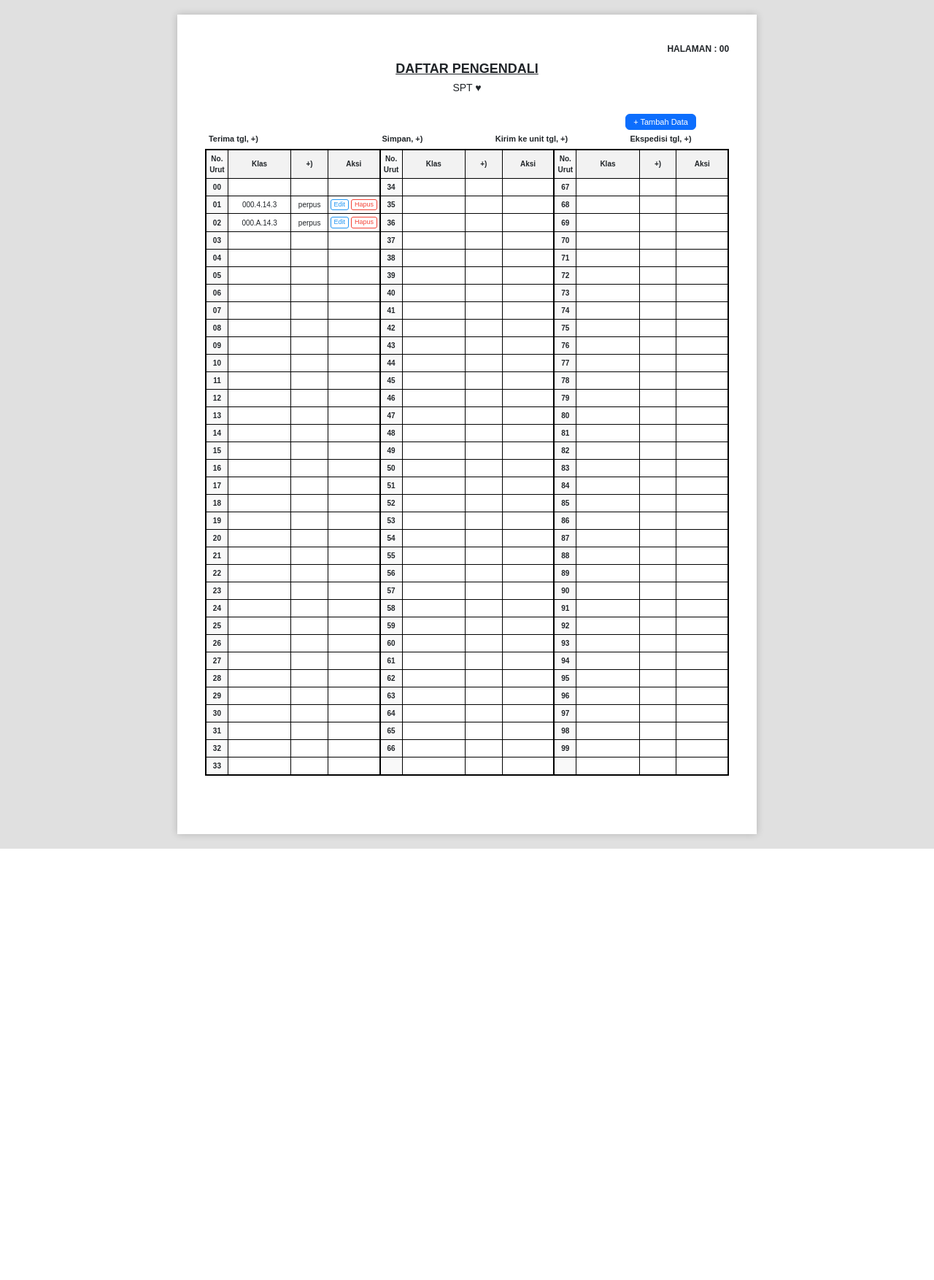
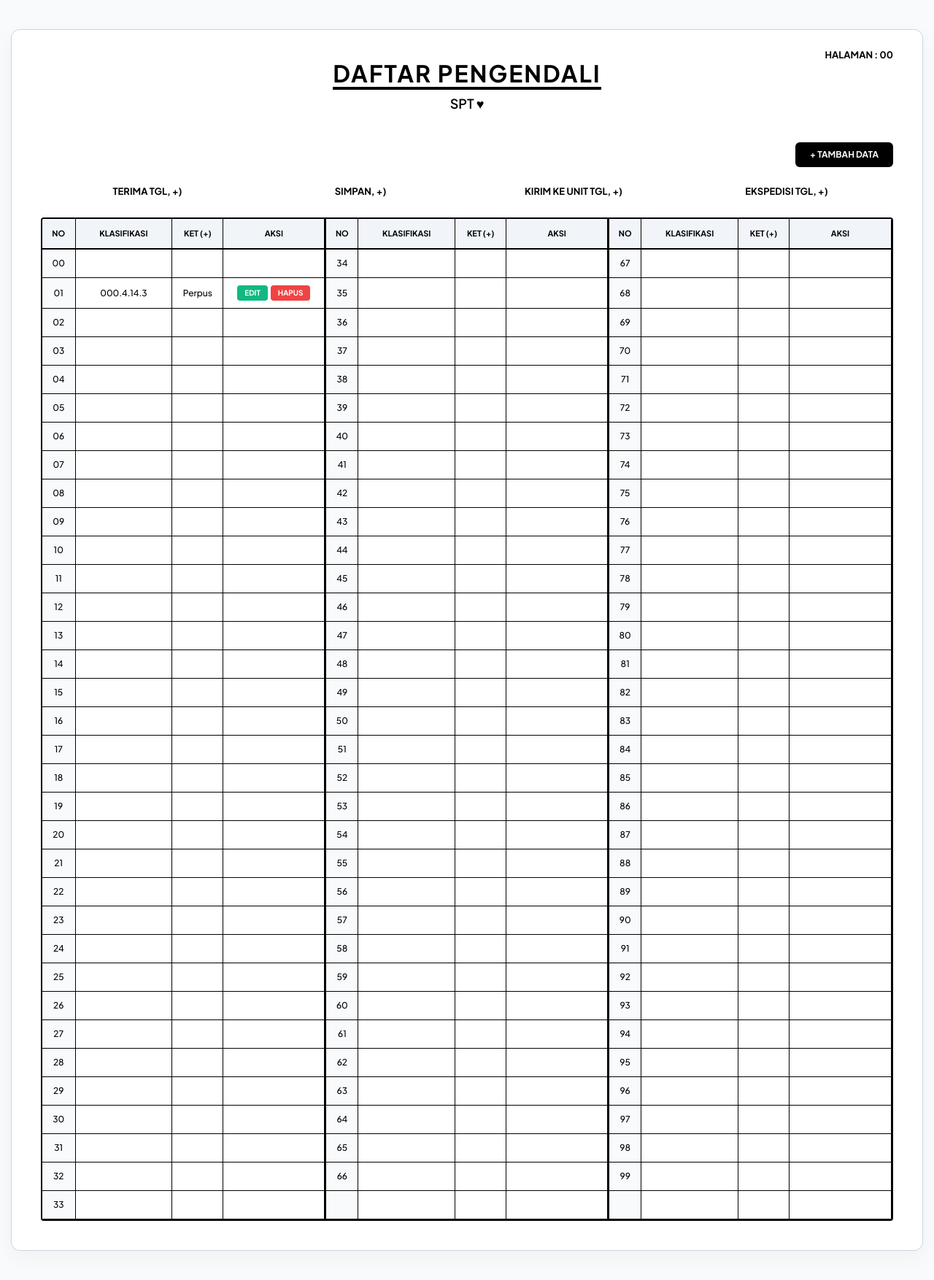
Before and after one commit to alkhila/Magang_WebsiteSurat, a PHP site: page / in a window 1280 px wide. Shown: the whole page at 73% size. Before the commit the page ends 1163 px from the top, so only its background shows below. Run offline with PHP 8.4, Linux system fonts and the light colour scheme; some libraries are stand-ins or nearby versions.

Commit message:
benerin tampilan tabel

```diff
--- a/index.php
+++ b/index.php
@@ -4,189 +4,214 @@
 <head>
   <meta charset="UTF-8">
   <meta name="viewport" content="width=device-width, initial-scale=1.0">
-  <title>Daftar Pengendali - SPT</title>
+  <title>Daftar Pengendali SPT</title>
   <link href="https://cdn.jsdelivr.net/npm/bootstrap@5.3.0/dist/css/bootstrap.min.css" rel="stylesheet">
+  <link href="https://cdn.jsdelivr.net/npm/sweetalert2@11/dist/sweetalert2.min.css" rel="stylesheet">
+  <link href="https://fonts.googleapis.com/css2?family=Plus+Jakarta+Sans:wght@400;500;600;700&display=swap"
+    rel="stylesheet">
   <style>
-    body {
-      background-color: #e0e0e0;
-      font-family: 'Arial', sans-serif;
-      margin: 0;
-      padding: 20px;
+    :root {
+      --success-color: #10b981;
+      --danger-color: #ef4444;
     }
 
-    .document-container {
-      background-color: white;
-      width: 210mm;
+    body {
+      background-color: #f8fafc;
+      font-family: 'Plus Jakarta Sans', sans-serif;
+      color: #000000;
+      padding: 40px 15px;
+    }
+
+    .main-card {
+      background: #ffffff;
+      border-radius: 12px;
+      box-shadow: 0 10px 30px rgba(0, 0, 0, 0.04);
+      padding: 40px;
+      max-width: 1280px;
       margin: 0 auto;
-      padding: 10mm;
-      box-shadow: 0 0 10px rgba(0, 0, 0, 0.2);
-      min-height: 297mm;
       position: relative;
+      border: 1px solid #cbd5e1;
     }
 
     .page-info {
-      text-align: right;
-      font-size: 12px;
-      font-weight: bold;
+      position: absolute;
+      top: 25px;
+      right: 40px;
+      font-weight: 700;
+      font-size: 13px;
     }
 
-    .title {
+    .header-brand {
       text-align: center;
-      font-size: 18px;
-      font-weight: bold;
-      text-decoration: underline;
-      margin-top: 5px;
+      margin-bottom: 40px;
     }
 
-    .subtitle {
-      text-align: center;
-      margin-top: 2px;
-      font-size: 14px;
+    .header-brand h2 {
+      font-weight: 800;
+      text-transform: uppercase;
+      letter-spacing: 2px;
+      margin-bottom: 5px;
+      display: inline-block;
+      border-bottom: 4px solid #000;
+    }
+
+    .header-brand p {
+      font-weight: 600;
+      font-size: 18px;
+      margin: 0;
+    }
+
+    .status-header-grid {
+      display: grid;
+      grid-template-columns: repeat(4, 1fr);
       margin-bottom: 25px;
     }
 
-    .header-area {
-      display: flex;
-      justify-content: space-between;
-      font-size: 11px;
-      font-weight: bold;
-      margin-bottom: 5px;
-      padding: 0 5px;
-      align-items: flex-end;
+    .status-item {
+      font-size: 13px;
+      font-weight: 700;
+      text-transform: uppercase;
+      text-align: center;
     }
 
-    .btn-tambah-container {
-      display: flex;
-      flex-direction: column;
-      align-items: center;
-    }
-
-    .btn-tambah {
-      padding: 2px 10px;
-      font-size: 11px;
-      margin-bottom: 4px;
+    .table-responsive {
+      border: 2px solid #000;
+      border-radius: 4px;
+      overflow: hidden;
     }
 
     .main-table {
       width: 100%;
       border-collapse: collapse;
-      border: 2px solid black;
     }
 
-    .main-table th,
-    .main-table td {
-      border: 1px solid black;
-      font-size: 10px;
-      padding: 4px 2px;
-      height: 24px;
-      text-align: center;
+    .main-table th {
+      background-color: #f1f5f9;
+      padding: 12px 8px;
+      font-size: 11px;
+      font-weight: 800;
+      text-transform: uppercase;
+      border-bottom: 2px solid #000;
+      border-right: 1px solid #000;
     }
 
-    .header-row {
-      background-color: #f2f2f2;
+    .main-table td {
+      padding: 10px 6px;
+      font-size: 12px;
+      border-bottom: 1px solid #000;
+      border-right: 1px solid #000;
+      vertical-align: middle;
+      font-weight: 500;
+      color: #000;
     }
 
-    .col-no {
-      width: 30px;
-      background-color: #f9f9f9;
-      font-weight: bold;
+    .col-divider {
+      border-left: 3px solid #000 !important;
     }
 
-    .divider {
-      border-left: 2px solid black !important;
+    .no-column {
+      background-color: #f8fafc;
+      font-weight: 700;
+      width: 45px;
     }
 
-    .btn-group-aksi {
-      display: flex;
-      gap: 3px;
-      justify-content: center;
+    .btn-modern-add {
+      background-color: #000;
+      color: #fff;
+      border: none;
+      padding: 8px 20px;
+      font-weight: 700;
+      font-size: 12px;
+      border-radius: 6px;
+      transition: 0.3s;
     }
 
-    .btn-edit-small {
-      cursor: pointer;
-      text-decoration: none;
-      color: #2196F3;
-      border: 1px solid #2196F3;
-      padding: 0px 4px;
-      border-radius: 3px;
-      font-size: 9px;
-      background: transparent;
+    .btn-modern-add:hover {
+      background-color: #333;
+      transform: translateY(-1px);
     }
 
-    .btn-hapus-small {
-      text-decoration: none;
-      color: #F44336;
-      border: 1px solid #F44336;
-      padding: 0px 4px;
-      border-radius: 3px;
-      font-size: 9px;
+    .btn-action-edit {
+      background-color: var(--success-color);
+      color: #fff;
+      border: none;
+      padding: 3px 10px;
+      border-radius: 4px;
+      font-size: 10px;
+      font-weight: 700;
+    }
+
+    .btn-action-delete {
+      background-color: var(--danger-color);
+      color: #fff;
+      border: none;
+      padding: 3px 10px;
+      border-radius: 4px;
+      font-size: 10px;
+      font-weight: 700;
+      margin-left: 4px;
     }
   </style>
 </head>
 
 <body>
 
-  <div class="document-container">
+  <div class="main-card">
     <div class="page-info">HALAMAN : 00</div>
-    <div class="title">DAFTAR PENGENDALI</div>
-    <div class="subtitle">SPT ♥</div>
-
-    <div class="header-area">
-      <div style="width: 25%;">Terima tgl, +)</div>
-      <div style="width: 25%; text-align: center;">Simpan, +)</div>
-      <div style="width: 25%; text-align: center;">Kirim ke unit tgl, +)</div>
-      <div style="width: 25%; text-align: right;" class="btn-tambah-container">
-        <button type="button" class="btn btn-primary btn-tambah" onclick="bukaModalTambah()">
-          + Tambah Data
-        </button>
-        <div>Ekspedisi tgl, +)</div>
-      </div>
+    <div class="header-brand">
+      <h2>Daftar Pengendali</h2>
+      <p>SPT ♥</p>
     </div>
 
-    <table class="main-table">
+    <div class="d-flex justify-content-end mb-4">
+      <button class="btn-modern-add" onclick="bukaModalTambah()">+ TAMBAH DATA</button>
+    </div>
+
+    <div class="status-header-grid">
+      <div class="status-item">Terima Tgl, +)</div>
+      <div class="status-item">Simpan, +)</div>
+      <div class="status-item">Kirim Ke Unit Tgl, +)</div>
+      <div class="status-item">Ekspedisi Tgl, +)</div>
+    </div>
+
+    <div class="table-responsive">
+      <table class="main-table text-center">
         <thead>
-        <tr class="header-row">
+          <tr>
             <?php for ($k = 0; $k < 3; $k++): ?>
-            <th class="col-no <?= ($k > 0) ? 'divider' : '' ?>">No. Urut</th>
-            <th style="width:85px;">Klas</th>
-            <th style="width:50px;">+)</th>
-            <th style="width:70px;">Aksi</th>
+              <th class="<?= ($k > 0) ? 'col-divider' : '' ?>">No</th>
+              <th>Klasifikasi</th>
+              <th width="70">Ket (+)</th>
+              <th width="140">Aksi</th>
             <?php endfor; ?>
           </tr>
         </thead>
         <tbody>
           <?php
-        // Data dummy
-        $data_input = [
-          "01" => ["k" => "000.4.14.3", "p" => "perpus"],
-          "02" => ["k" => "000.A.14.3", "p" => "perpus"],
-        ];
+          // Data dummy awal
+          $data = ["01" => ["k" => "000.4.14.3", "p" => "Perpus"]];
 
           for ($i = 0; $i < 34; $i++) {
             echo "<tr>";
-          $config = [['start' => 0, 'max' => 33], ['start' => 34, 'max' => 66], ['start' => 67, 'max' => 99]];
-
-          foreach ($config as $index => $c) {
-            $class_divider = ($index > 0) ? "divider" : "";
-            $val = $c['start'] + $i;
-            if ($val <= $c['max']) {
-              $formatted_no = str_pad($val, 2, "0", STR_PAD_LEFT);
-              $klas = $data_input[$formatted_no]['k'] ?? '';
-              $plus = $data_input[$formatted_no]['p'] ?? '';
-
-              echo "<td class='col-no $class_divider'>$formatted_no</td>";
-              echo "<td>$klas</td>";
-              echo "<td>$plus</td>";
+            $ranges = [['s' => 0, 'm' => 33], ['s' => 34, 'm' => 66], ['s' => 67, 'm' => 99]];
+            foreach ($ranges as $idx => $r) {
+              $divider = ($idx > 0) ? 'col-divider' : '';
+              $n = $r['s'] + $i;
+              if ($n <= $r['m']) {
+                $f_no = str_pad($n, 2, "0", STR_PAD_LEFT);
+                $k = $data[$f_no]['k'] ?? '';
+                $p = $data[$f_no]['p'] ?? '';
+                echo "<td class='no-column $divider'>$f_no</td>";
+                echo "<td>$k</td>";
+                echo "<td>$p</td>";
                 echo "<td>";
-              if (isset($data_input[$formatted_no])) {
-                echo "<div class='btn-group-aksi'>";
-                echo "<button class='btn-edit-small' onclick='bukaModalEdit(\"$formatted_no\", \"$klas\", \"$plus\")'>Edit</button>";
-                echo "<a href='#' class='btn-hapus-small'>Hapus</a>";
-                echo "</div>";
+                if (isset($data[$f_no])) {
+                  echo "<button class='btn-action-edit' onclick='bukaModalEdit(\"$f_no\", \"$k\", \"$p\")'>EDIT</button>";
+                  echo "<button class='btn-action-delete' onclick='konfirmasiHapus(\"$f_no\")'>HAPUS</button>";
                 }
                 echo "</td>";
               } else {
-              echo "<td class='col-no $class_divider'></td><td></td><td></td><td></td>";
+                echo "<td class='no-column $divider'></td><td></td><td></td><td></td>";
               }
             }
             echo "</tr>";
@@ -195,33 +220,34 @@
         </tbody>
       </table>
     </div>
+  </div>
 
-  <div class="modal fade" id="modalData" tabindex="-1" aria-hidden="true">
-    <div class="modal-dialog">
-      <div class="modal-content">
-        <div class="modal-header">
-          <h5 class="modal-title" id="modalTitle">Tambah Data</h5>
-          <button type="button" class="btn-close" data-bs-dismiss="modal" aria-label="Close"></button>
+  <div class="modal fade" id="modalData" tabindex="-1">
+    <div class="modal-dialog modal-dialog-centered">
+      <div class="modal-content border-0 shadow-lg" style="border-radius: 12px;">
+        <div class="modal-header bg-dark text-white" style="border-radius: 12px 12px 0 0;">
+          <h6 class="modal-title fw-bold" id="modalTitle">TAMBAH DATA BARU</h6>
+          <button type="button" class="btn-close btn-close-white" data-bs-dismiss="modal"></button>
         </div>
-        <form action="proses.php" method="POST">
-          <div class="modal-body">
-            <input type="hidden" name="aksi" id="form_aksi" value="tambah">
+        <form id="formInput">
+          <input type="hidden" id="form_mode" value="tambah">
+          <div class="modal-body p-4">
             <div class="mb-3">
-              <label class="form-label">Nomor Urut</label>
-              <input type="number" name="no_urut" id="input_no" class="form-control" min="0" max="99" required>
+              <label class="form-label small fw-bold">NOMOR URUT</label>
+              <input type="number" id="input_no" class="form-control" placeholder="00-99" required>
             </div>
             <div class="mb-3">
-              <label class="form-label">Klasifikasi (Klas)</label>
-              <input type="text" name="klas" id="input_klas" class="form-control" required>
+              <label class="form-label small fw-bold">KLASIFIKASI</label>
+              <input type="text" id="input_klas" class="form-control" required>
             </div>
             <div class="mb-3">
-              <label class="form-label">Keterangan (+)</label>
-              <input type="text" name="plus" id="input_plus" class="form-control" required>
+              <label class="form-label small fw-bold">KETERANGAN (+)</label>
+              <input type="text" id="input_plus" class="form-control" required>
             </div>
           </div>
-          <div class="modal-footer">
-            <button type="button" class="btn btn-secondary" data-bs-dismiss="modal">Batal</button>
-            <button type="submit" class="btn btn-primary" id="btnSubmit">Simpan Data</button>
+          <div class="modal-footer border-0">
+            <button type="button" class="btn btn-light small fw-bold" data-bs-dismiss="modal">BATAL</button>
+            <button type="submit" class="btn btn-dark small fw-bold px-4">SIMPAN</button>
           </div>
         </form>
       </div>
@@ -229,27 +255,68 @@
   </div>
 
   <script src="https://cdn.jsdelivr.net/npm/bootstrap@5.3.0/dist/js/bootstrap.bundle.min.js"></script>
+  <script src="https://cdn.jsdelivr.net/npm/sweetalert2@11"></script>
+
   <script>
-    const modalElement = new bootstrap.Modal(document.getElementById('modalData'));
+    const modalCtrl = new bootstrap.Modal(document.getElementById('modalData'));
+    const formInput = document.getElementById('formInput');
 
     function bukaModalTambah() {
-      document.getElementById('modalTitle').innerText = "Tambah Data Baru";
-      document.getElementById('form_aksi').value = "tambah";
-      document.getElementById('input_no').value = "";
-      document.getElementById('input_klas').value = "";
-      document.getElementById('input_plus').value = "";
-      document.getElementById('input_no').readOnly = false;
-      modalElement.show();
+      document.getElementById('modalTitle').innerText = "TAMBAH DATA BARU";
+      document.getElementById('form_mode').value = "tambah";
+      formInput.reset();
+      modalCtrl.show();
     }
 
     function bukaModalEdit(no, klas, plus) {
-      document.getElementById('modalTitle').innerText = "Edit Data Nomor: " + no;
-      document.getElementById('form_aksi').value = "edit";
+      document.getElementById('modalTitle').innerText = "EDIT DATA #" + no;
+      document.getElementById('form_mode').value = "edit";
       document.getElementById('input_no').value = no;
       document.getElementById('input_klas').value = klas;
       document.getElementById('input_plus').value = plus;
-      document.getElementById('input_no').readOnly = true; // Nomor urut tidak boleh diubah saat edit
-      modalElement.show();
+      modalCtrl.show();
+    }
+
+    // Logic untuk Pop Up Berhasil Simpan/Edit
+    formInput.addEventListener('submit', function (e) {
+      e.preventDefault();
+      const mode = document.getElementById('form_mode').value;
+      const title = mode === 'tambah' ? 'Data Berhasil Ditambah!' : 'Data Berhasil Diperbarui!';
+
+      modalCtrl.hide();
+
+      Swal.fire({
+        title: 'Berhasil!',
+        text: title,
+        icon: 'success',
+        confirmButtonColor: '#000000',
+        timer: 2000,
+        showConfirmButton: false
+      });
+    });
+
+    function konfirmasiHapus(no) {
+      Swal.fire({
+        title: 'Hapus Data?',
+        text: "Data nomor " + no + " akan dihapus permanen.",
+        icon: 'warning',
+        showCancelButton: true,
+        confirmButtonColor: '#000000',
+        cancelButtonColor: '#ef4444',
+        confirmButtonText: 'Ya, Hapus!',
+        cancelButtonText: 'Batal'
+      }).then((result) => {
+        if (result.isConfirmed) {
+          Swal.fire({
+            title: 'Terhapus!',
+            text: 'Data berhasil dihapus.',
+            icon: 'success',
+            confirmButtonColor: '#000000',
+            timer: 1500,
+            showConfirmButton: false
+          });
+        }
+      });
     }
   </script>
 </body>
```
Lines whose indentation alone changed are shown as unchanged.
